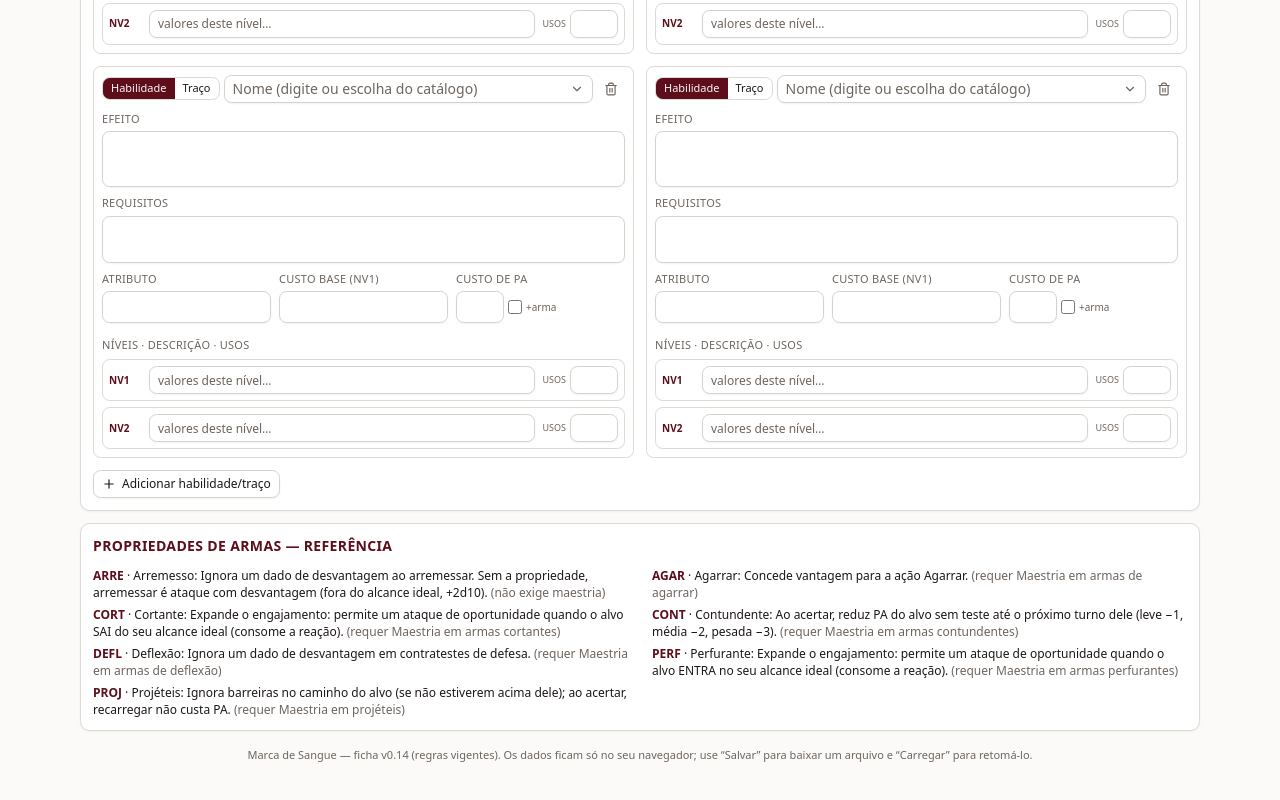
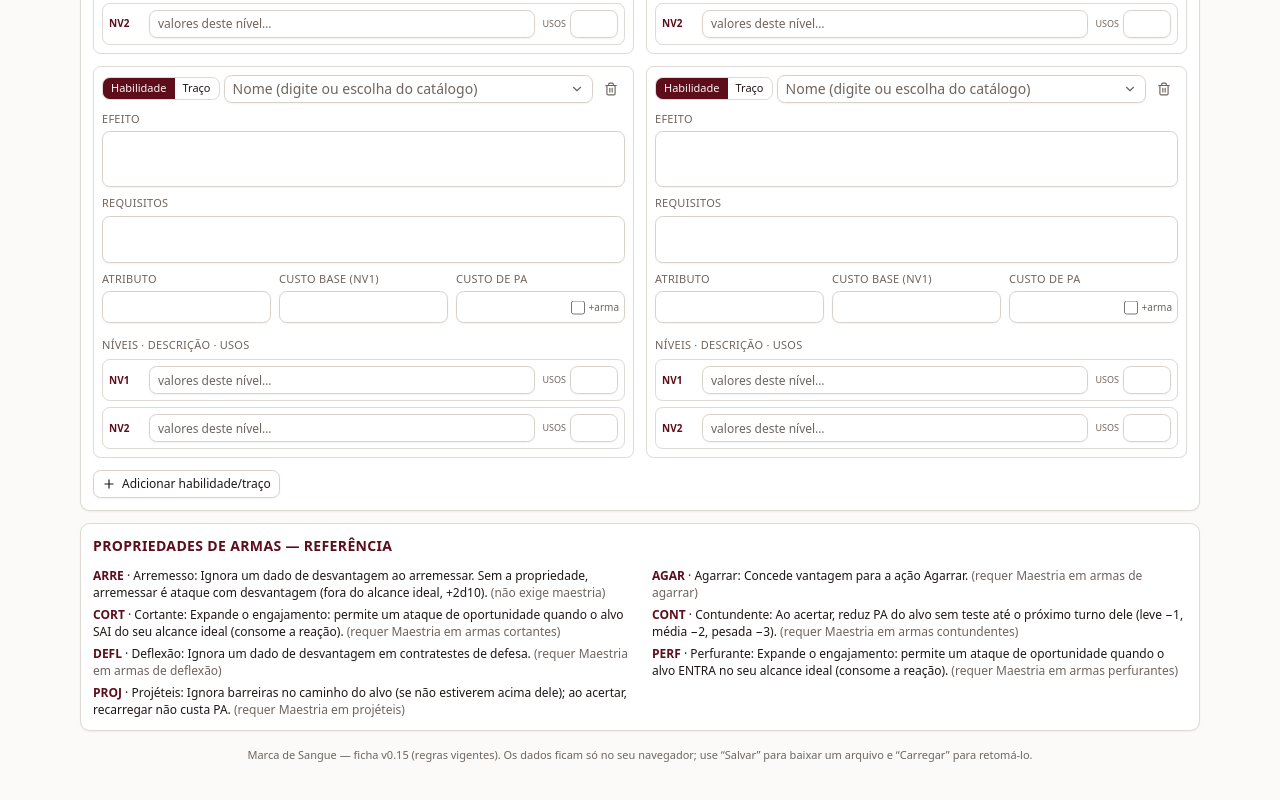
Before and after one commit to andrewallacemf/marca-de-sangue-sistema-de-rpg, a React (Vite) app in the folder ficha/: page / in a window 1280 px wide. Shown: the part 2943-3743 px from the top of the page. Built offline with nearby package versions, Linux system fonts and the light colour scheme; the HTML template or start-up script is replaced by a standard one.

Commit message:
Ficha v0.15: '+arma' embutido a direita dentro do campo de custo de PA

```diff
--- a/ficha/src/App.tsx
+++ b/ficha/src/App.tsx
@@ -657,7 +657,7 @@ export default function App() {
           </div>
 
           <p className="no-print mt-4 text-center text-[11px] text-muted-foreground">
-            Marca de Sangue — ficha v0.14 ({rulesVersion === "vigente" ? "regras vigentes" : "regras alternativas"}).
+            Marca de Sangue — ficha v0.15 ({rulesVersion === "vigente" ? "regras vigentes" : "regras alternativas"}).
             Os dados ficam só no seu navegador; use “Salvar” para baixar um arquivo e “Carregar” para retomá-lo.
           </p>
         </div>
--- a/ficha/src/components/CaracteristicasSection.tsx
+++ b/ficha/src/components/CaracteristicasSection.tsx
@@ -168,15 +168,15 @@ export function CaracteristicasSection({
                 </Field>
                 <Field label="Custo de PA">
                   {c.tipo === "Habilidade" ? (
-                    <div className="flex items-center gap-1">
+                    <div className="relative">
                       <Input
-                        className="w-12 px-1 text-center"
+                        className="pr-[4.5rem]"
                         inputMode="numeric"
                         value={c.custoPANum}
                         onChange={(e) => upd(i, { custoPANum: e.target.value })}
                       />
                       <label
-                        className="flex cursor-pointer items-center gap-1 text-[10px] text-muted-foreground"
+                        className="absolute right-1.5 top-1/2 flex -translate-y-1/2 cursor-pointer items-center gap-1 text-[10px] text-muted-foreground"
                         title="Somar também o PA da arma equipada"
                       >
                         <input
```
